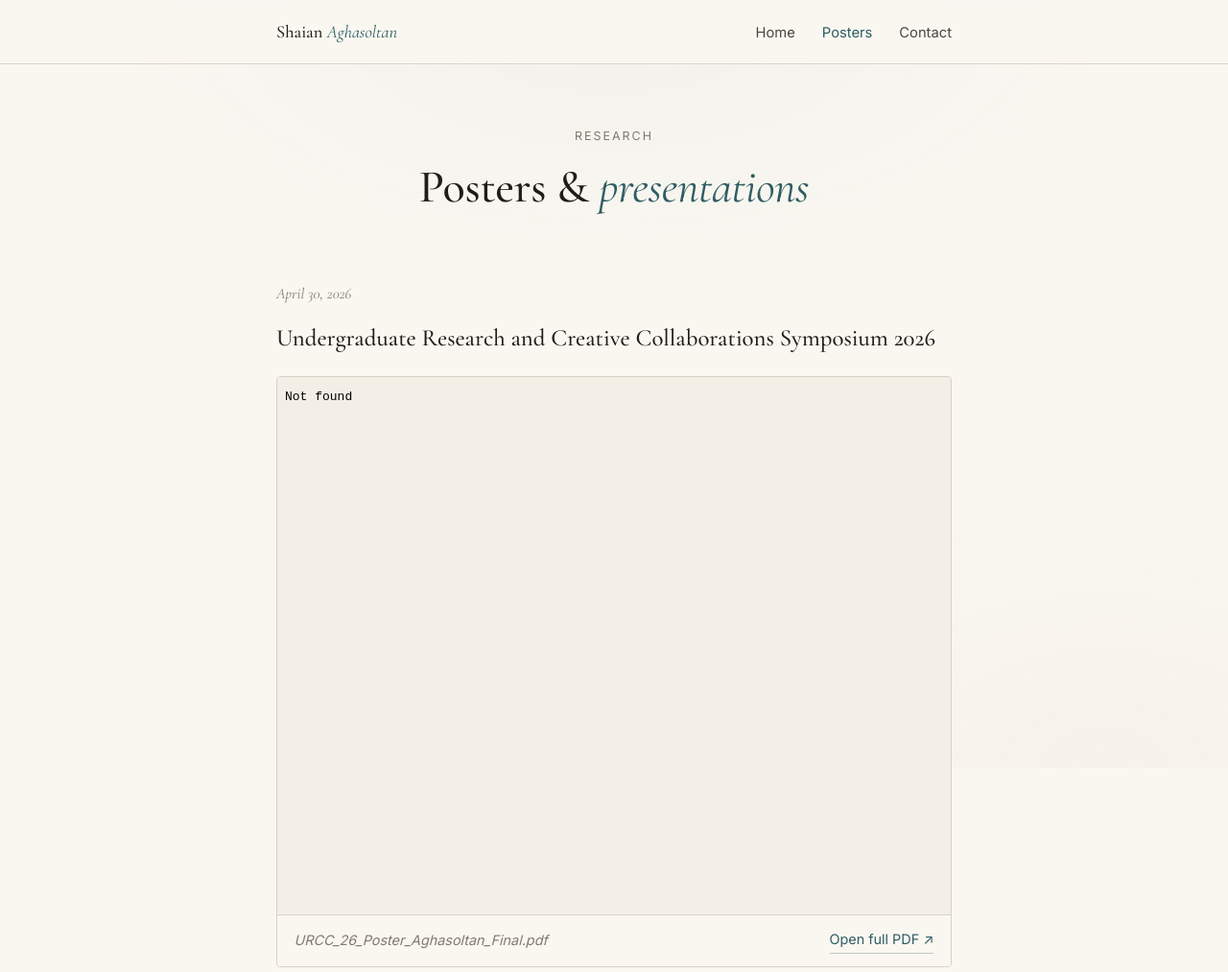
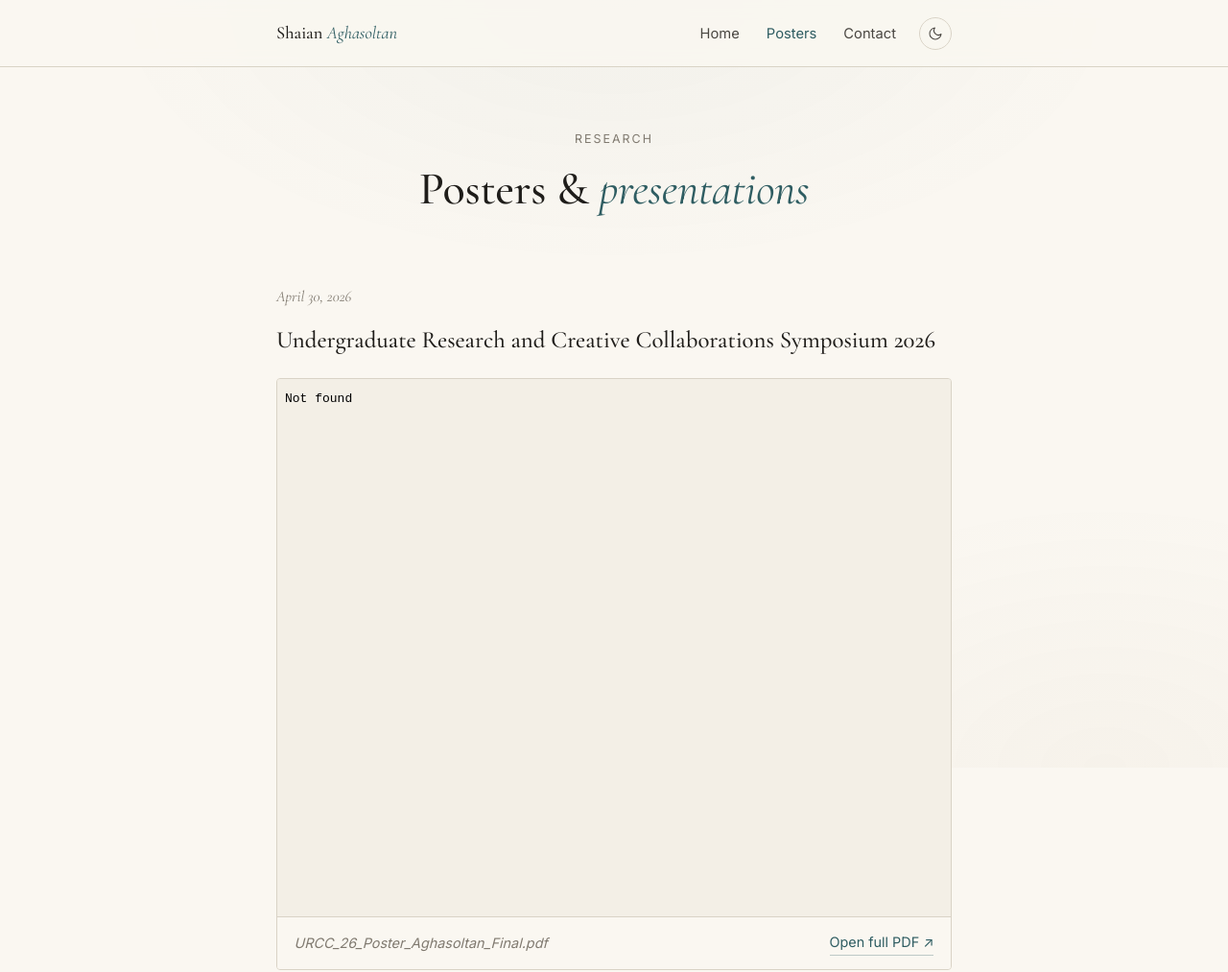
Before and after one commit to shahjaryan/shaian.github.io, a plain HTML site: page posters.html in a window 1280 px wide. Shown: the top 1013 px of the page at 96% size. Drawn offline with nearby package versions, Linux system fonts and the light colour scheme.

Commit message:
Update posters.html

```diff
--- a/posters.html
+++ b/posters.html
@@ -4,11 +4,24 @@
 <meta charset="UTF-8" />
 <meta name="viewport" content="width=device-width, initial-scale=1.0" />
 <title>Posters — Shaian Aghasoltan</title>
+<script>
+  (function() {
+    try {
+      var stored = localStorage.getItem('theme');
+      var systemDark = window.matchMedia && window.matchMedia('(prefers-color-scheme: dark)').matches;
+      var theme = stored || (systemDark ? 'dark' : 'light');
+      document.documentElement.setAttribute('data-theme', theme);
+    } catch (e) {
+      document.documentElement.setAttribute('data-theme', 'light');
+    }
+  })();
+</script>
 <link rel="preconnect" href="https://fonts.googleapis.com">
 <link rel="preconnect" href="https://fonts.gstatic.com" crossorigin>
 <link href="https://fonts.googleapis.com/css2?family=Cormorant+Garamond:ital,wght@0,400;0,500;0,600;1,400;1,500&family=Inter:wght@300;400;500;600&display=swap" rel="stylesheet">
 <style>
-  :root {
+  :root,
+  html[data-theme="light"] {
     --bg: #faf7f1;
     --bg-soft: #f3efe6;
     --ink: #1f1d1a;
@@ -17,6 +30,19 @@
     --rule: #d9d3c6;
     --accent: #2f5d62;
     --accent-soft: #6b8a8d;
+    --nav-bg: rgba(250, 247, 241, 0.85);
+  }
+
+  html[data-theme="dark"] {
+    --bg: #181613;
+    --bg-soft: #221f1b;
+    --ink: #ece8df;
+    --ink-soft: #b8b3a8;
+    --muted: #807c72;
+    --rule: #38332d;
+    --accent: #8ab8bc;
+    --accent-soft: #6b8a8d;
+    --nav-bg: rgba(24, 22, 19, 0.85);
   }
 
   * { box-sizing: border-box; margin: 0; padding: 0; }
@@ -30,6 +56,15 @@
     line-height: 1.7;
     -webkit-font-smoothing: antialiased;
     font-weight: 400;
+    transition: background-color 0.4s ease, color 0.4s ease;
+  }
+
+  body, nav, .poster-image, .poster-pdf, .pdf-actions,
+  .nav-brand, .nav-links a, .poster-title a, .poster-date,
+  .poster-tag, h1.page-title, footer p, .pdf-link, .pdf-meta,
+  .back-link {
+    transition: background-color 0.4s ease, color 0.4s ease,
+                border-color 0.4s ease, box-shadow 0.4s ease;
   }
 
   body::before {
@@ -41,18 +76,58 @@
     background:
       radial-gradient(ellipse 60% 50% at 50% 0%, rgba(47, 93, 98, 0.04), transparent 70%),
       radial-gradient(ellipse 50% 50% at 90% 100%, rgba(160, 130, 90, 0.04), transparent 70%);
+    transition: opacity 0.4s ease;
+  }
+
+  html[data-theme="dark"] body::before {
+    background:
+      radial-gradient(ellipse 60% 50% at 50% 0%, rgba(138, 184, 188, 0.06), transparent 70%),
+      radial-gradient(ellipse 50% 50% at 90% 100%, rgba(180, 150, 110, 0.04), transparent 70%);
   }
 
   /* Nav */
   nav {
     border-bottom: 1px solid var(--rule);
-    background: rgba(250, 247, 241, 0.85);
+    background: var(--nav-bg);
     backdrop-filter: saturate(160%) blur(8px);
     -webkit-backdrop-filter: saturate(160%) blur(8px);
     position: sticky;
     top: 0;
     z-index: 50;
   }
+
+  .nav-right {
+    display: flex;
+    align-items: center;
+    gap: 1.5rem;
+  }
+
+  .theme-toggle {
+    background: transparent;
+    border: 1px solid var(--rule);
+    border-radius: 50%;
+    width: 34px;
+    height: 34px;
+    display: flex;
+    align-items: center;
+    justify-content: center;
+    cursor: pointer;
+    color: var(--ink-soft);
+    padding: 0;
+    transition: color 0.2s, border-color 0.2s, transform 0.4s ease;
+  }
+
+  .theme-toggle:hover {
+    color: var(--accent);
+    border-color: var(--accent);
+  }
+
+  .theme-toggle:active { transform: scale(0.92); }
+
+  .theme-toggle svg { display: block; }
+  .theme-toggle .icon-sun { display: none; }
+  html[data-theme="dark"] .theme-toggle .icon-moon { display: none; }
+  html[data-theme="dark"] .theme-toggle .icon-sun { display: block; }
 
   .nav-inner {
     max-width: 760px;
@@ -404,11 +479,17 @@
 <nav>
   <div class="nav-inner">
     <a href="index.html" class="nav-brand">Shaian <em>Aghasoltan</em></a>
-    <ul class="nav-links">
-      <li><a href="index.html">Home</a></li>
-      <li><a href="posters.html" class="active">Posters</a></li>
-      <li><a href="index.html#contact">Contact</a></li>
-    </ul>
+    <div class="nav-right">
+      <ul class="nav-links">
+        <li><a href="index.html">Home</a></li>
+        <li><a href="posters.html" class="active">Posters</a></li>
+        <li><a href="index.html#contact">Contact</a></li>
+      </ul>
+      <button class="theme-toggle" aria-label="Toggle light/dark theme" title="Toggle theme">
+        <svg class="icon-moon" width="16" height="16" viewBox="0 0 24 24" fill="none" stroke="currentColor" stroke-width="1.6" stroke-linecap="round" stroke-linejoin="round"><path d="M21 12.79A9 9 0 1 1 11.21 3 7 7 0 0 0 21 12.79z"/></svg>
+        <svg class="icon-sun" width="17" height="17" viewBox="0 0 24 24" fill="none" stroke="currentColor" stroke-width="1.6" stroke-linecap="round" stroke-linejoin="round"><circle cx="12" cy="12" r="4"/><path d="M12 2v2M12 20v2M4.93 4.93l1.41 1.41M17.66 17.66l1.41 1.41M2 12h2M20 12h2M4.93 19.07l1.41-1.41M17.66 6.34l1.41-1.41"/></svg>
+      </button>
+    </div>
   </div>
 </nav>
 
@@ -503,6 +584,14 @@
   }, { threshold: 0.1, rootMargin: '0px 0px -40px 0px' });
   document.querySelectorAll('.reveal').forEach(el => observer.observe(el));
 
+  // Theme toggle
+  document.querySelector('.theme-toggle').addEventListener('click', () => {
+    const current = document.documentElement.getAttribute('data-theme');
+    const next = current === 'dark' ? 'light' : 'dark';
+    document.documentElement.setAttribute('data-theme', next);
+    try { localStorage.setItem('theme', next); } catch (e) {}
+  });
+
   const lightbox = document.getElementById('lightbox');
   const lightboxImg = document.getElementById('lightbox-img');
   document.querySelectorAll('[data-lightbox]').forEach(link => {
```
